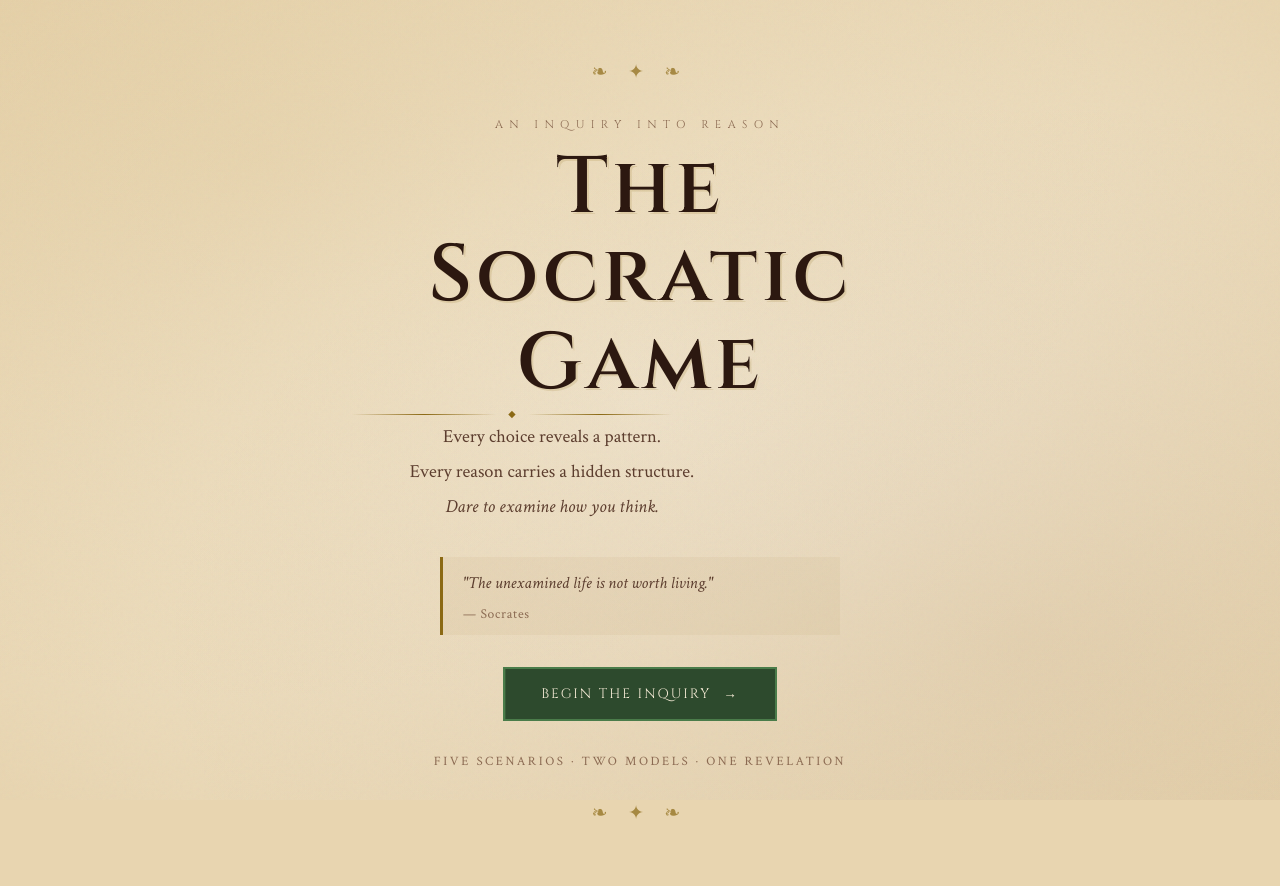
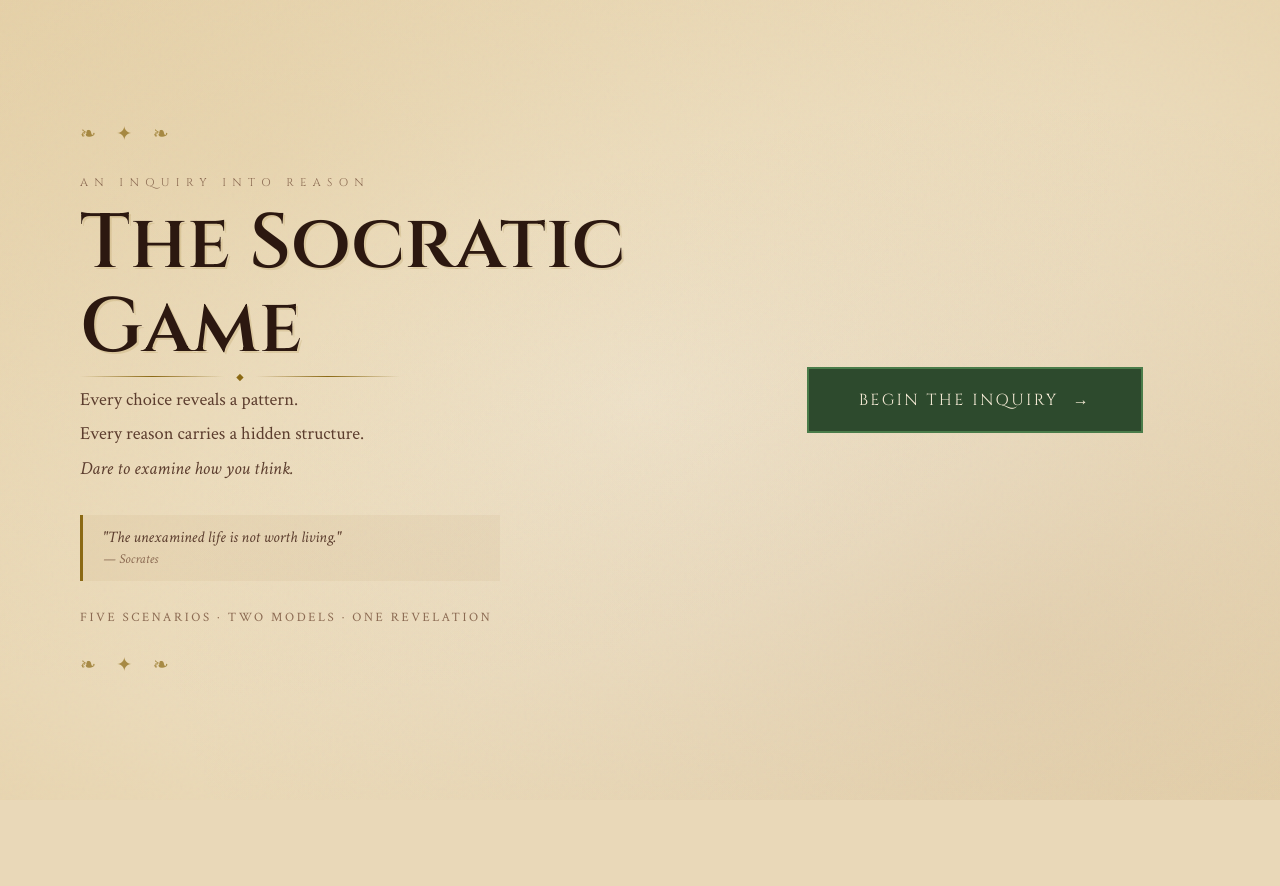
Before and after one commit to Bedra11/Socratic, a FastAPI app: page / in a window 1280 px wide. After the commit the page ends 800 px from the top, so only its background shows below. Run offline with FastAPI, Linux system fonts and the light colour scheme.

Commit message:
fix(frontend): fix layout

```diff
--- a/static/css/style.css
+++ b/static/css/style.css
@@ -48,33 +48,50 @@ body {
 h1, h2, h3 { font-family: var(--font-display); font-weight: 600; }
 
 /* =========================================
-   LANDING PAGE
-   ========================================= */
-.landing-body main,
-.game-body main,
-.result-body main { position: relative; z-index: 2; }
+   LANDING PAGE — 2 COLUMN LAYOUT
+========================================= */
 
+.landing-body main {
+  position: relative;
+  z-index: 2;
+}
+
+/* MAIN GRID */
 .landing-container {
-  max-width: 640px;
-  margin: 0 auto;
-  padding: 60px 32px;
-  text-align: center;
+  display: grid;
+  grid-template-columns: 1.4fr 1fr;
+  height: 100vh;
+  width: 100%;
+  padding: 60px 80px;
+  gap: 40px;
+  overflow: hidden;
+}
+
+/* LEFT PANEL */
+.left-panel {
   display: flex;
   flex-direction: column;
+  justify-content: center;
+  gap: 28px;
+  max-width: 650px;
+}
+
+/* RIGHT PANEL */
+.right-panel {
+  display: flex;
   align-items: center;
-  gap: 32px;
-  min-height: 100vh;
   justify-content: center;
 }
 
+/* ORNAMENTS */
 .ornament {
-  font-family: var(--font-body);
   color: var(--gold);
   font-size: 1.2rem;
   letter-spacing: 0.5rem;
   opacity: 0.7;
 }
 
+/* TEXT BLOCKS */
 .pre-title {
   font-family: var(--font-display);
   font-size: 0.7rem;
@@ -86,12 +103,10 @@ h1, h2, h3 { font-family: var(--font-display); font-weight: 600; }
 
 .main-title {
   font-family: var(--font-display);
-  font-size: clamp(2.8rem, 8vw, 5rem);
+  font-size: clamp(3rem, 6vw, 5rem);
   line-height: 1.1;
   color: var(--ink);
   text-shadow: 2px 2px 0 rgba(139,105,20,0.15);
-  letter-spacing: 0.05em;
-  animation: fadeInDown 1s ease both;
 }
 
 .title-rule {
@@ -108,62 +123,52 @@ h1, h2, h3 { font-family: var(--font-display); font-weight: 600; }
   background: linear-gradient(90deg, transparent, var(--gold), transparent);
 }
 
-.rule-diamond { color: var(--gold); font-size: 0.6rem; }
+.rule-diamond {
+  color: var(--gold);
+  font-size: 0.6rem;
+}
 
 .subtitle {
   font-size: 1.15rem;
   line-height: 1.9;
   color: var(--ink-soft);
-  font-style: normal;
-  max-width: 400px;
-  animation: fadeIn 1.2s ease 0.3s both;
+  max-width: 420px;
 }
 
+/* QUOTE */
 .landing-quote {
   border-left: 3px solid var(--gold);
   padding: 12px 20px;
-  text-align: left;
-  max-width: 400px;
-  width: 100%;
+  max-width: 420px;
   background: rgba(139,105,20,0.05);
-  animation: fadeIn 1s ease 0.5s both;
 }
 
 .landing-quote p {
-  font-size: 1.05rem;
   font-style: italic;
   color: var(--ink-soft);
-  line-height: 1.7;
 }
 
 .landing-quote cite {
-  display: block;
-  margin-top: 8px;
   font-size: 0.85rem;
   color: var(--ink-faint);
-  font-style: normal;
-  letter-spacing: 0.05em;
 }
 
-/* ── Buttons ── */
+/* BUTTON */
 .start-btn {
   display: inline-flex;
   align-items: center;
-  gap: 12px;
-  padding: 16px 36px;
+  gap: 14px;
+  padding: 20px 50px;
   background: var(--green-dk);
   color: var(--parchment);
   font-family: var(--font-display);
-  font-size: 0.85rem;
   letter-spacing: 0.15em;
   text-transform: uppercase;
   text-decoration: none;
   border: 2px solid var(--green-md);
-  cursor: pointer;
   transition: all 0.3s ease;
   position: relative;
   overflow: hidden;
-  animation: fadeIn 1s ease 0.7s both;
 }
 
 .start-btn::before {
@@ -175,27 +180,26 @@ h1, h2, h3 { font-family: var(--font-display); font-weight: 600; }
   transition: transform 0.3s ease;
 }
 
-.start-btn:hover::before { transform: translateX(0); }
-.start-btn:hover { border-color: var(--gold-light); }
-
-.start-btn .btn-inner,
-.start-btn .btn-arrow { position: relative; z-index: 1; }
-
-.secondary-btn {
-  background: transparent;
-  color: var(--ink);
-  border-color: var(--gold);
+.start-btn:hover::before {
+  transform: translateX(0);
 }
 
-.secondary-btn::before { background: rgba(139,105,20,0.1); }
+.start-btn:hover {
+  border-color: var(--gold-light);
+}
 
+.start-btn span {
+  position: relative;
+  z-index: 1;
+}
+
+/* FOOT TEXT */
 .landing-descriptor {
   font-size: 0.8rem;
   color: var(--ink-faint);
   letter-spacing: 0.2em;
   text-transform: uppercase;
 }
-
 /* =========================================
    GAME PAGE
    ========================================= */
--- a/templates/index.html
+++ b/templates/index.html
@@ -4,9 +4,12 @@
   <meta charset="UTF-8" />
   <meta name="viewport" content="width=device-width, initial-scale=1.0"/>
   <title>The Socratic Game</title>
+
   <link rel="stylesheet" href="/static/css/style.css" />
+
   <link href="https://fonts.googleapis.com/css2?family=Cinzel:wght@400;600;700&family=Crimson+Text:ital,wght@0,400;0,600;1,400&display=swap" rel="stylesheet"/>
 </head>
+
 <body class="landing-body">
 
   <div class="parchment-overlay"></div>
@@ -14,18 +17,24 @@
 
   <main class="landing-container">
 
-    <!-- Decorative top border -->
+    <!-- LEFT SIDE -->
+    <div class="left-panel">
+
       <div class="ornament top-ornament">❧ ✦ ❧</div>
 
-    <!-- Title block -->
       <div class="title-block">
         <p class="pre-title">An Inquiry Into Reason</p>
-      <h1 class="main-title">The Socratic<br/>Game</h1>
+
+        <h1 class="main-title">
+          The Socratic<br/>Game
+        </h1>
+
         <div class="title-rule">
           <span class="rule-line"></span>
           <span class="rule-diamond">◆</span>
           <span class="rule-line"></span>
         </div>
+
         <p class="subtitle">
           Every choice reveals a pattern.<br/>
           Every reason carries a hidden structure.<br/>
@@ -33,25 +42,26 @@
         </p>
       </div>
 
-    <!-- Quote -->
       <blockquote class="landing-quote">
         <p>"The unexamined life is not worth living."</p>
         <cite>— Socrates</cite>
       </blockquote>
 
-    <!-- Start button -->
+      <p class="landing-descriptor">
+        Five scenarios · Two models · One revelation
+      </p>
+
+      <div class="ornament bottom-ornament">❧ ✦ ❧</div>
+
+    </div>
+
+    <!-- RIGHT SIDE -->
+    <div class="right-panel">
       <a href="/game" class="start-btn">
         <span class="btn-inner">Begin the Inquiry</span>
         <span class="btn-arrow">→</span>
       </a>
-
-    <!-- Descriptor -->
-    <p class="landing-descriptor">
-      Five scenarios · Two models · One revelation
-    </p>
-
-    <!-- Decorative bottom border -->
-    <div class="ornament bottom-ornament">❧ ✦ ❧</div>
+    </div>
 
   </main>
 
```
Lines whose indentation alone changed are shown as unchanged.
